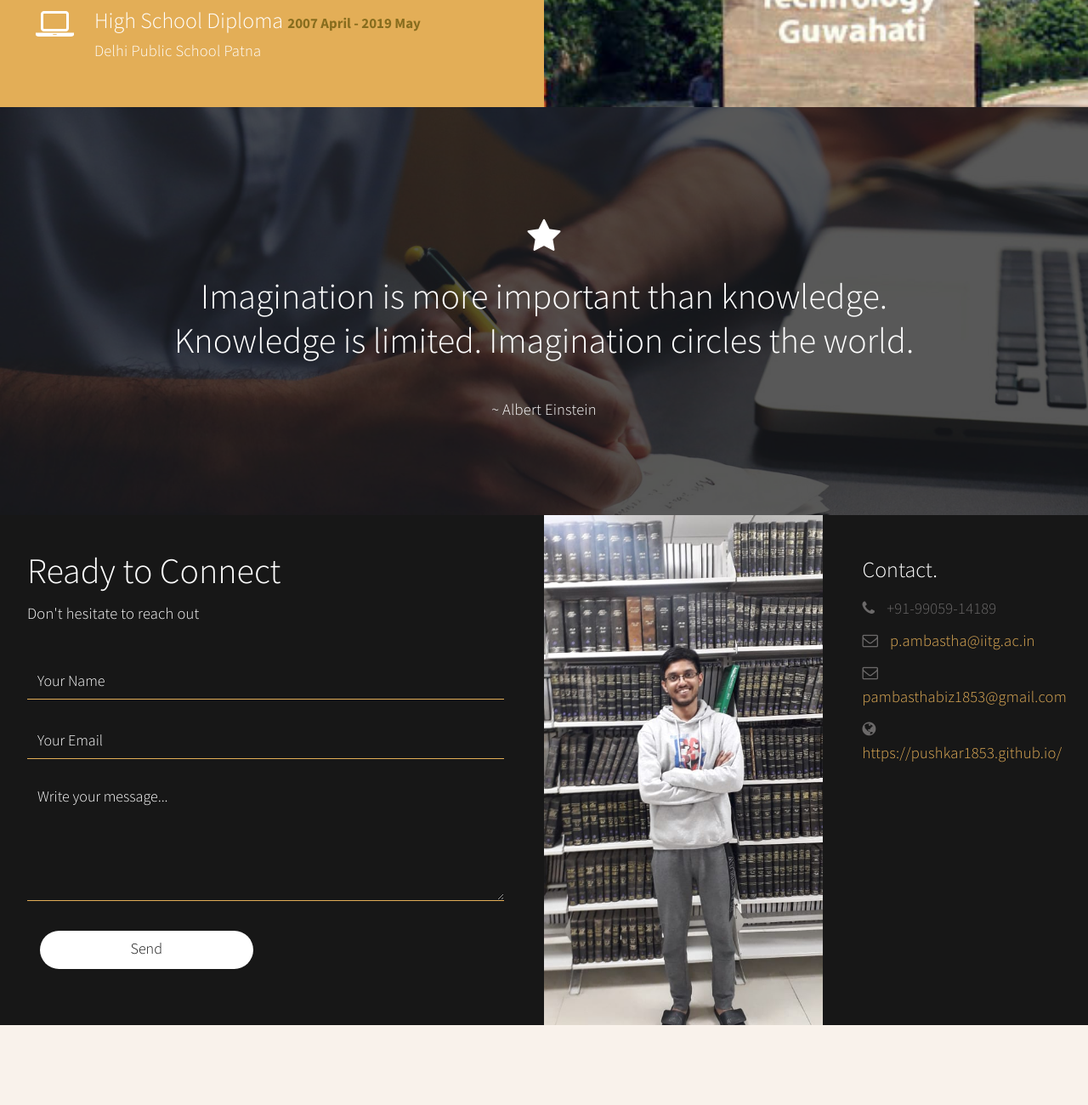
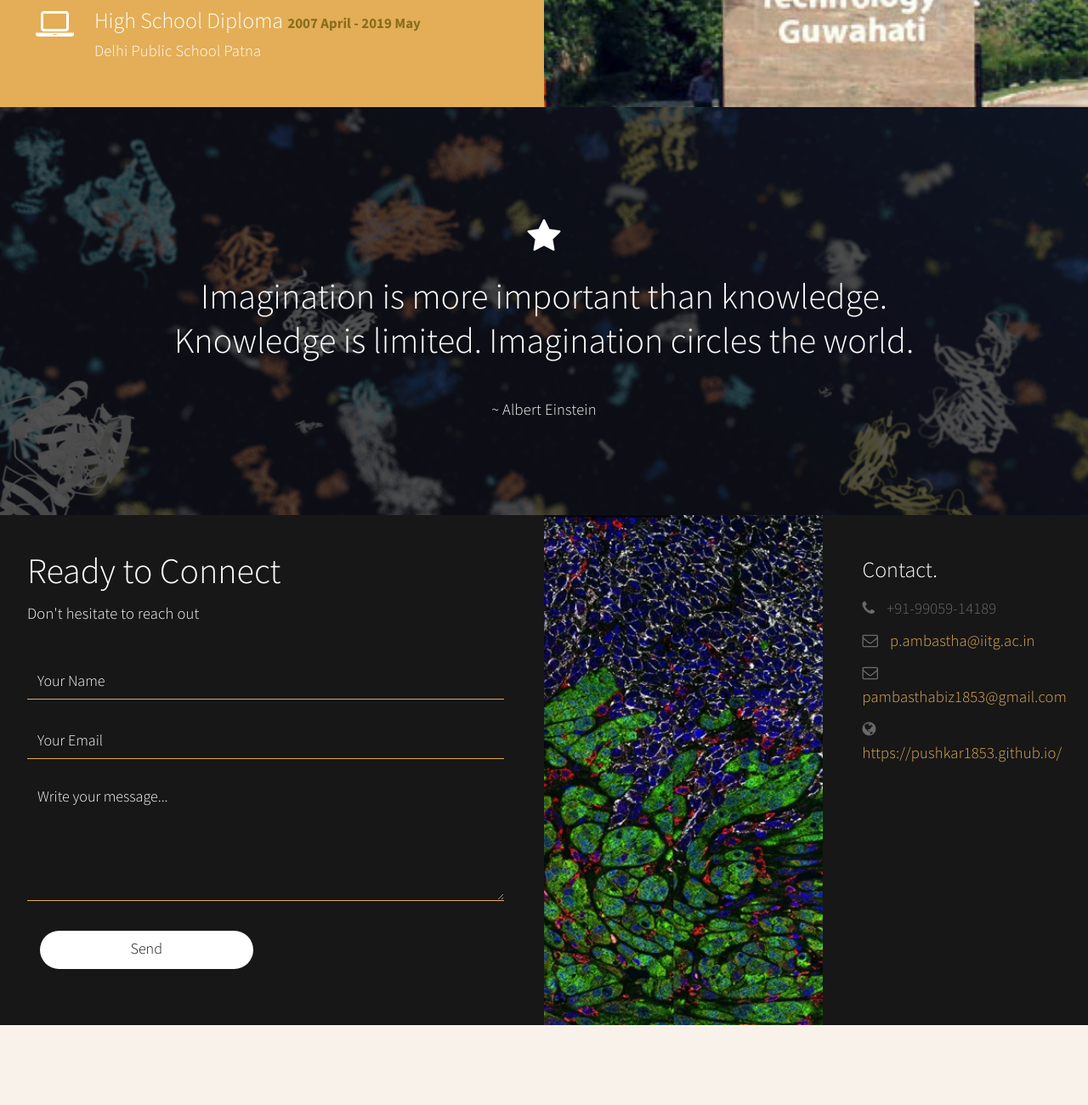
Before and after one commit to Pushkar1853/Pushkar1853.github.io, a plain HTML site: page index.html in a window 1280 px wide. Shown: the part 4600-5900 px from the top of the page at 85% size. Drawn offline with Linux system fonts and the light colour scheme.

Commit message:
Update templatemo-style.css

```diff
--- a/css/templatemo-style.css
+++ b/css/templatemo-style.css
@@ -513,7 +513,7 @@ a:hover, a:active, a:focus {
 -----------------------------------------*/
 
 #quotes {
-    background: url('../images/quotes-bg.jpg') 50% 0 repeat-y fixed;
+    background: url('../images/Alphafold-1.png') 50% 0 repeat-y fixed;
     background-size: cover;
     background-position: center center;
     color: #ffffff;
@@ -556,7 +556,7 @@ a:hover, a:active, a:focus {
 }
 
 #contact .contact-img {
-  background: url('../images/contact-img-2.jpg') no-repeat;
+  background: url('../images/Cancer-therapy.jpeg') no-repeat;
   min-height: 75vh;
 }
 
```
